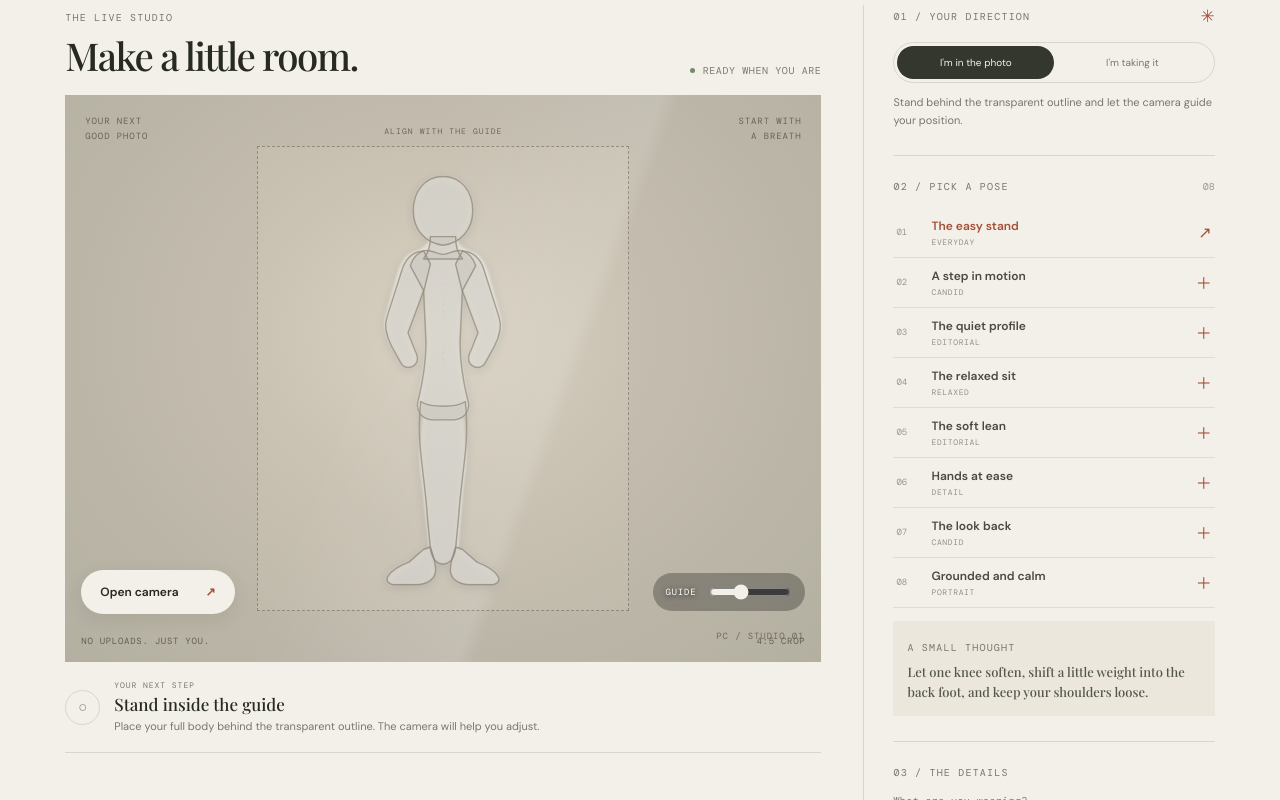
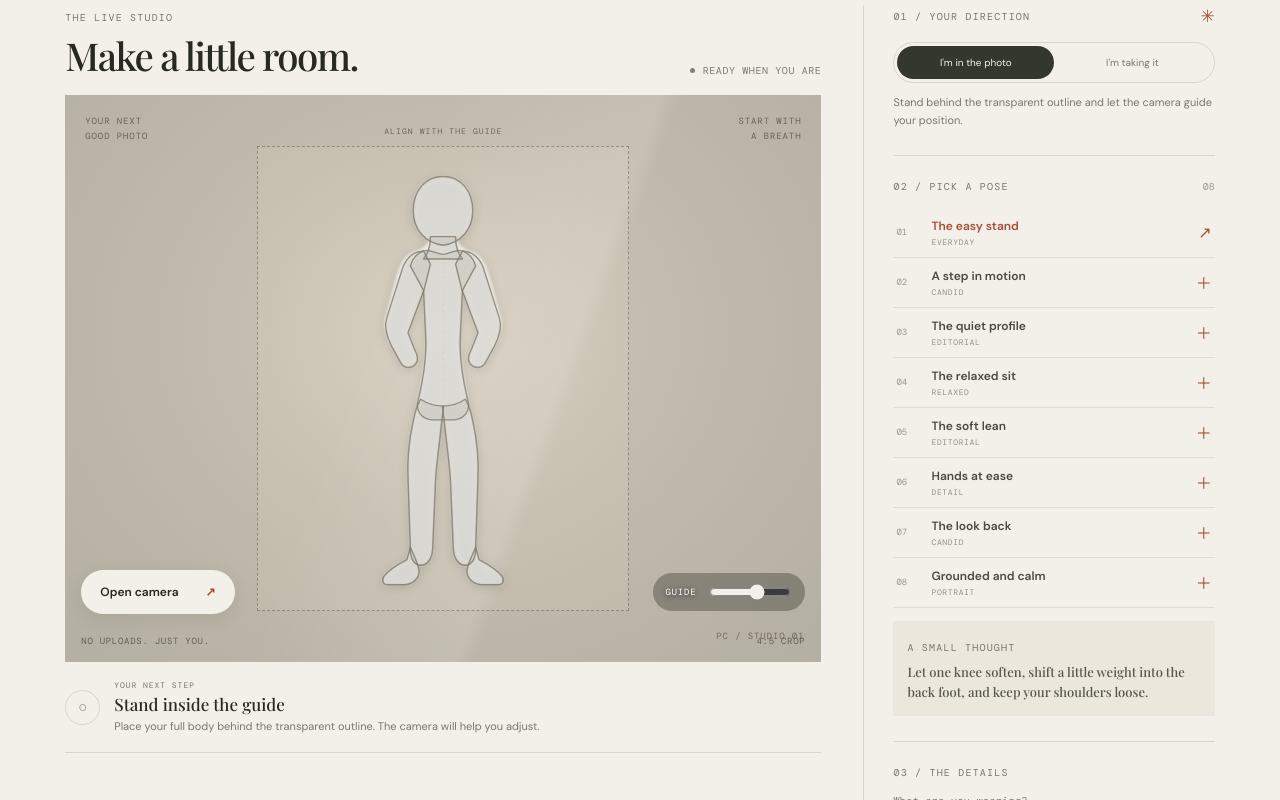
Before and after one commit to Shankar373/Pose-Coach, a React (Vite) app: page / in a window 1280 px wide. Shown: the part 634-1434 px from the top of the page. Built offline with nearby package versions, Linux system fonts and the light colour scheme; a web font is replaced by a local one.

Commit message:
Refine the human guide silhouette proportions and visibility

```diff
--- a/src/App.jsx
+++ b/src/App.jsx
@@ -37,9 +37,10 @@ function HumanGuide({ opacity = 48 }) {
         <g className="silhouette-glow" fill="#fff" filter="url(#guide-soft-edge)">
           <path d="M150 27 C119 27 98 52 98 87 C98 119 118 143 150 147 C182 143 202 119 202 87 C202 52 181 27 150 27Z" />
           <path d="M128 132 C122 149 112 154 98 159 C82 165 75 180 69 199 L49 272 C45 287 50 306 60 323 L76 352 C82 363 95 363 102 355 C108 348 105 337 100 328 L89 300 L116 226 L121 315 C119 350 112 387 105 420 C102 437 113 450 130 452 L170 452 C187 450 198 437 195 420 C188 387 181 350 179 315 L184 226 L211 300 L200 328 C195 337 192 348 198 355 C205 363 218 363 224 352 L240 323 C250 306 255 287 251 272 L231 199 C225 180 218 165 202 159 C188 154 178 149 172 132Z" />
-          <path d="M116 419 C132 432 168 432 184 419 L190 486 C193 512 190 539 186 568 L177 675 C176 692 165 703 151 703 C137 703 126 692 125 675 L114 568 C110 539 107 512 110 486Z" />
-          <path d="M128 677 C135 691 139 704 137 718 C135 731 122 739 104 740 L67 740 C55 740 49 733 54 725 C60 714 76 706 91 700 L116 678Z" />
-          <path d="M172 677 C165 691 161 704 163 718 C165 731 178 739 196 740 L233 740 C245 740 251 733 246 725 C240 714 224 706 209 700 L184 678Z" />
+          <path d="M111 416 C123 424 137 428 151 428 L147 462 C144 493 139 525 137 559 L132 678 C131 695 122 706 111 706 C100 706 93 695 93 678 L89 559 C87 522 91 485 98 454 C101 438 105 425 111 416Z" />
+          <path d="M189 416 C177 424 163 428 149 428 L153 462 C156 493 161 525 163 559 L168 678 C169 695 178 706 189 706 C200 706 207 695 207 678 L211 559 C213 522 209 485 202 454 C199 438 195 425 189 416Z" />
+          <path d="M93 674 C99 690 105 699 108 713 C110 726 100 738 83 740 L55 740 C45 740 42 733 47 725 C55 714 70 705 87 696Z" />
+          <path d="M207 674 C201 690 195 699 192 713 C190 726 200 738 217 740 L245 740 C255 740 258 733 253 725 C245 714 230 705 213 696Z" />
         </g>
         <g className="silhouette-body" fill="rgba(255,255,255,.22)" stroke="rgba(255,255,255,.92)" strokeWidth="2.5" strokeLinejoin="round" strokeLinecap="round">
           <path d="M150 27 C119 27 98 52 98 87 C98 119 118 143 150 147 C182 143 202 119 202 87 C202 52 181 27 150 27Z" />
@@ -47,9 +48,10 @@ function HumanGuide({ opacity = 48 }) {
           <path d="M116 157 C99 158 87 168 80 185 L52 273 C47 288 51 305 60 323 L76 352 C82 363 95 363 102 355 C108 348 105 337 100 328 L89 300 L117 225 L128 180Z" />
           <path d="M184 157 C201 158 213 168 220 185 L248 273 C253 288 249 305 240 323 L224 352 C218 363 205 363 198 355 C192 348 195 337 200 328 L211 300 L183 225 L172 180Z" />
           <path d="M116 157 C128 153 139 163 150 163 C161 163 172 153 184 157 C194 161 203 169 207 183 L184 226 L180 313 C179 350 186 388 194 420 C198 437 187 450 170 452 L130 452 C113 450 102 437 106 420 C114 388 121 350 120 313 L116 226 L93 183 C97 169 106 161 116 157Z" />
-          <path d="M111 420 C126 431 174 431 189 420 C192 447 192 472 190 498 C187 535 180 578 177 625 L172 677 C169 694 161 704 150 704 C139 704 131 694 128 677 L123 625 C120 578 113 535 110 498 C108 472 108 447 111 420Z" />
-          <path d="M128 674 C133 692 139 704 137 718 C135 731 122 739 104 740 L67 740 C55 740 49 733 54 725 C60 714 76 706 91 700 L116 678Z" />
-          <path d="M172 674 C167 692 161 704 163 718 C165 731 178 739 196 740 L233 740 C245 740 251 733 246 725 C240 714 224 706 209 700 L184 678Z" />
+          <path d="M111 416 C123 424 137 428 151 428 L147 462 C144 493 139 525 137 559 L132 678 C131 695 122 706 111 706 C100 706 93 695 93 678 L89 559 C87 522 91 485 98 454 C101 438 105 425 111 416Z" />
+          <path d="M189 416 C177 424 163 428 149 428 L153 462 C156 493 161 525 163 559 L168 678 C169 695 178 706 189 706 C200 706 207 695 207 678 L211 559 C213 522 209 485 202 454 C199 438 195 425 189 416Z" />
+          <path d="M93 674 C99 690 105 699 108 713 C110 726 100 738 83 740 L55 740 C45 740 42 733 47 725 C55 714 70 705 87 696Z" />
+          <path d="M207 674 C201 690 195 699 192 713 C190 726 200 738 217 740 L245 740 C255 740 258 733 253 725 C245 714 230 705 213 696Z" />
         </g>
         <path className="silhouette-center" d="M150 177 L150 413" fill="none" stroke="rgba(255,255,255,.24)" strokeWidth="1" strokeDasharray="3 9" />
       </g>
@@ -85,7 +87,7 @@ export default function App() {
   const [outfit, setOutfit] = useState("Everyday");
   const [place, setPlace] = useState("Open space");
   const [crop, setCrop] = useState("4:5");
-  const [guideOpacity, setGuideOpacity] = useState(48);
+  const [guideOpacity, setGuideOpacity] = useState(64);
   const [shot, setShot] = useState(false);
   const [stageSize, setStageSize] = useState({ width: 1000, height: 750 });
   const [feedback, setFeedback] = useState(initialFeedback);
```
